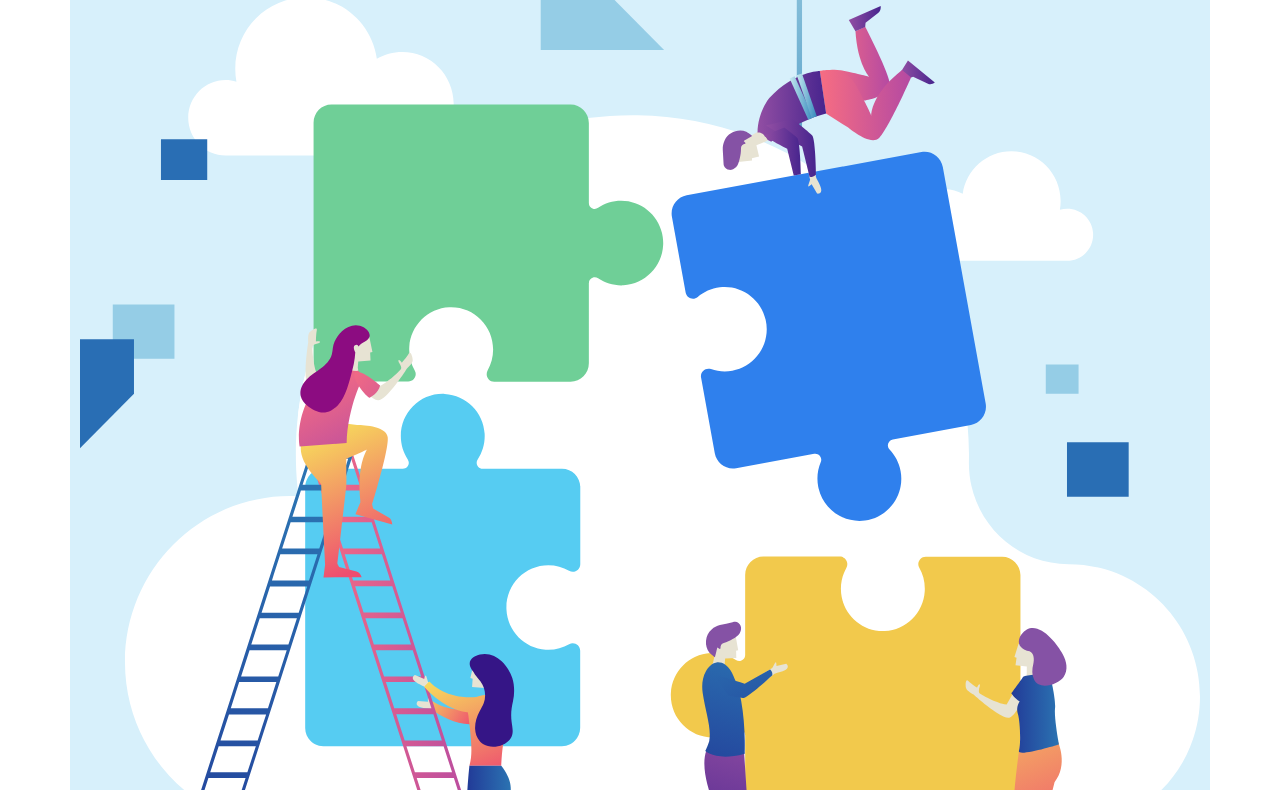
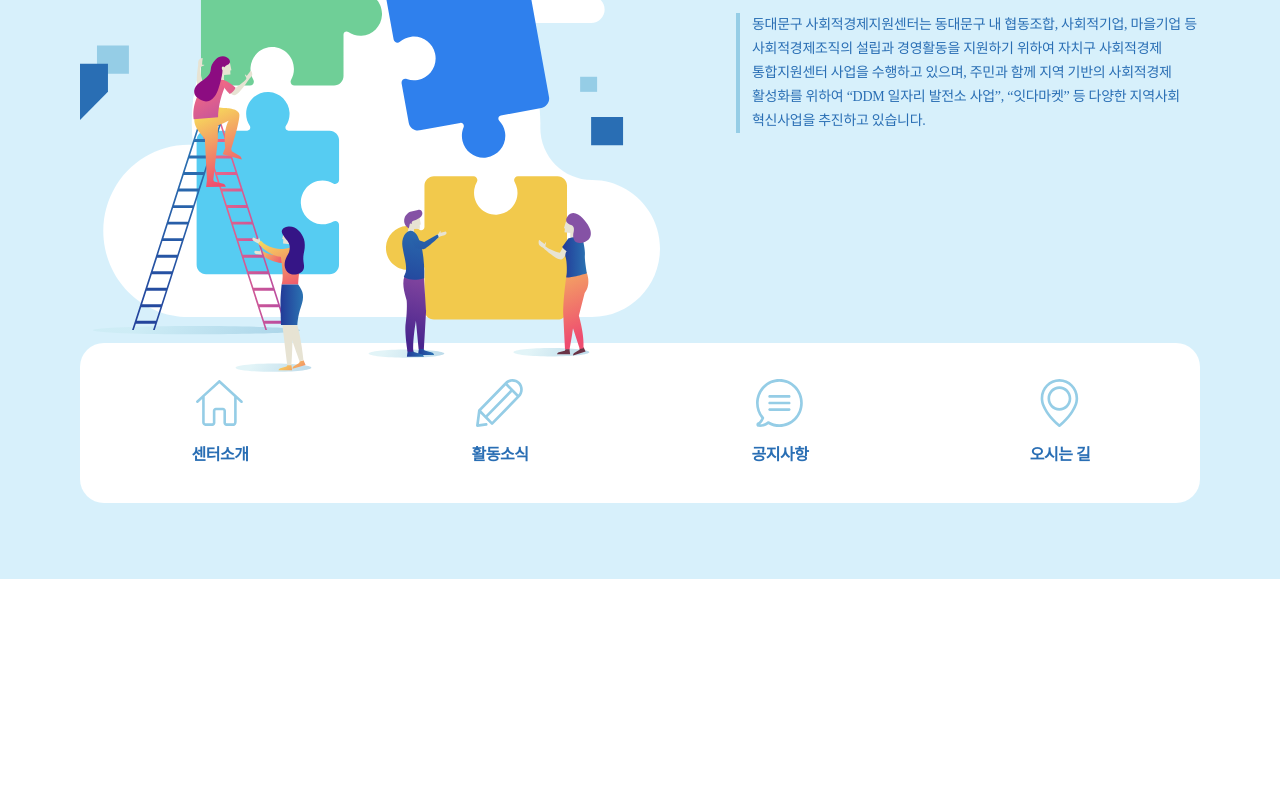
Before and after one commit to leehyekyeong/eastse, a website: page index.html in a window 1280 px wide. Shown: the part 321-1111 px from the top of the page. After the commit the page ends 900 px from the top, so only its background shows below. Drawn offline with Linux system fonts and the light colour scheme; files whose address does not match are found by name; a web font is replaced by a local one.

Commit message:
💄 Add shorcut in desktop

```diff
--- a/index.html
+++ b/index.html
@@ -38,6 +38,7 @@
       <div class="row">
         <div class="col-sm-4 col-lg-12">
           <div class="landing">
+            <!-- text -->
             <div class="landing-text">
               <div class="landing-subtitle">함께하고 나누며 이어주는</div>
               <div class="landing-title">동사경센터</div>
@@ -50,8 +51,44 @@
                 있습니다.
               </div>
             </div>
+            <!-- image -->
             <div class="landing-image">
               <img src="./assets/landing-illust.svg" />
+            </div>
+          </div>
+        </div>
+      </div>
+      <div class="row">
+        <div class="col-sm-4 col-lg-12">
+          <!-- shortcut -->
+          <div class="shortcut">
+            <!-- 1 -->
+            <div class="shortcut-item">
+              <div class="shortcut-icon">
+                <img src="./assets/icon/center.svg" />
+              </div>
+              <div class="shorcut-text">센터소개</div>
+            </div>
+            <!-- 2 -->
+            <div class="shortcut-item">
+              <div class="shortcut-icon">
+                <img src="./assets/icon/news.svg" />
+              </div>
+              <div class="shorcut-text">활동소식</div>
+            </div>
+            <!-- 3 -->
+            <div class="shortcut-item">
+              <div class="shortcut-icon">
+                <img src="./assets/icon/notice.svg" />
+              </div>
+              <div class="shorcut-text">공지사항</div>
+            </div>
+            <!-- 4 -->
+            <div class="shortcut-item">
+              <div class="shortcut-icon">
+                <img src="./assets/icon/location.svg" />
+              </div>
+              <div class="shorcut-text">오시는 길</div>
             </div>
           </div>
         </div>
--- a/styles/component/_GNB.scss
+++ b/styles/component/_GNB.scss
@@ -2,7 +2,7 @@
   position: fixed;
   top: 0;
   left: 0;
-  z-index: 1;
+  z-index: 2;
   background-color: $white;
   color: $blue-dark;
   height: 44px;
--- a/styles/component/_landing.scss
+++ b/styles/component/_landing.scss
@@ -29,13 +29,17 @@
   }
 }
 
+.shortcut {
+  display: none;
+}
+
 @include responsive(D) {
   .landing-container {
     margin-top: 100px;
   }
   .landing {
     position: relative;
-    height: 720px;
+    height: 640px;
     @include flexbox(end, start);
     padding: 120px 0 80px;
     .landing-text {
@@ -60,8 +64,46 @@
     .landing-image {
       position: absolute;
       width: 580px;
-      top: 0;
+      top: -24px;
       left: 0;
+      z-index: 1;
+    }
+  }
+  .shortcut {
+    @include flexbox;
+    position: relative;
+    top: -76px;
+    z-index: 0;
+    max-width: 1200px;
+    @include text-style(16, $blue-dark);
+    font-weight: bold;
+    .shortcut-item {
+      width: 25%;
+      height: 160px;
+      background-color: $white;
+      cursor: pointer;
+      @include column-flexbox;
+      transition: all 0.25s ease-in;
+      &:hover {
+        background-color: $blue-dark;
+        color: $white;
+      }
+      &:first-child {
+        border-top-left-radius: 24px;
+        border-bottom-left-radius: 24px;
+      }
+      &:last-child {
+        border-top-right-radius: 24px;
+        border-bottom-right-radius: 24px;
+      }
+      .shortcut-icon {
+        width: 48px;
+        height: 48px;
+        margin-bottom: 16px;
+        & img {
+          height: 100%;
+        }
+      }
     }
   }
 }
```
Also changed, not shown: assets/icon/center.svg (added), assets/icon/location.svg (added), assets/icon/news.svg (added), assets/icon/notice.svg (added), style.css, 1 other file.
